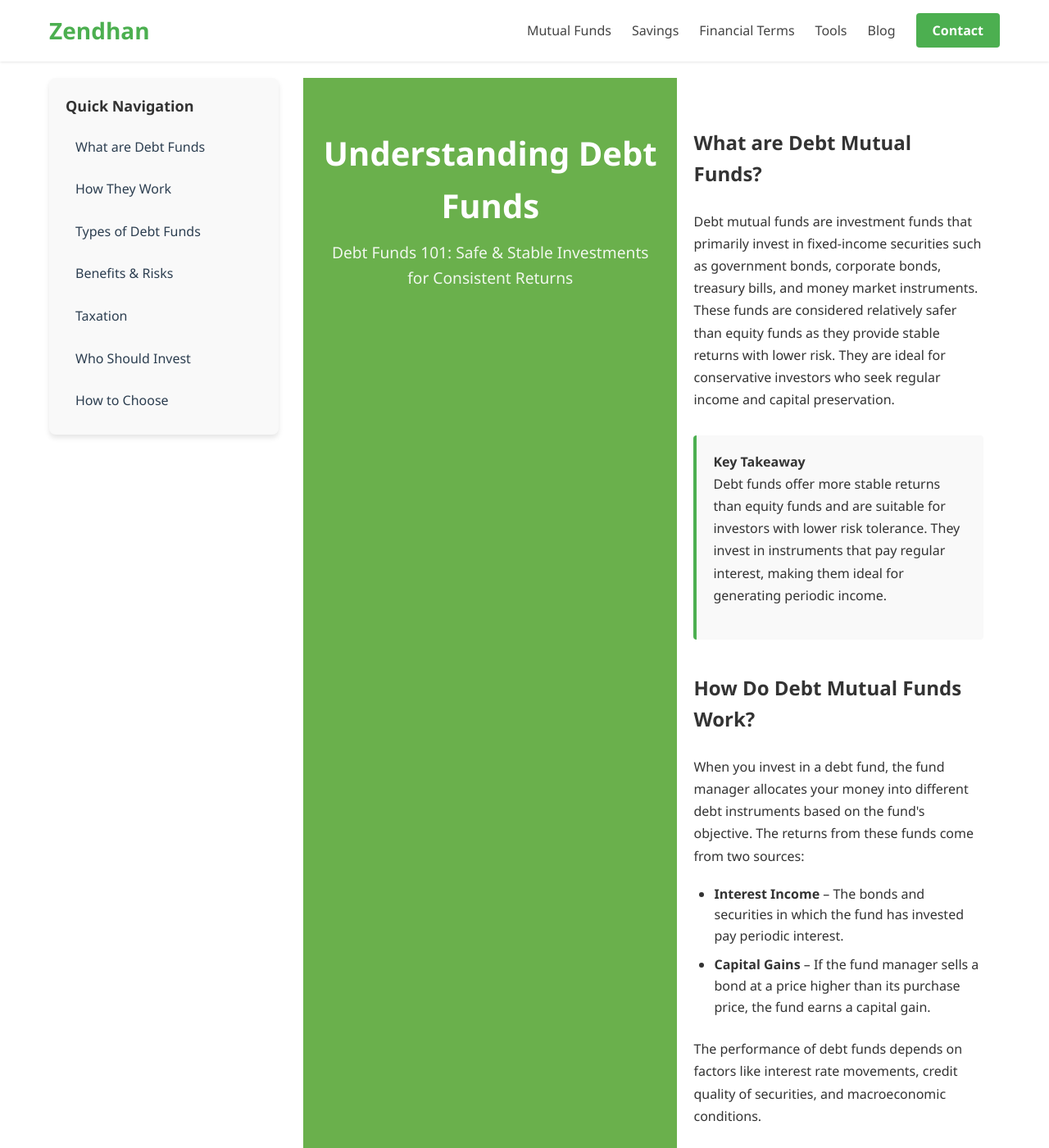
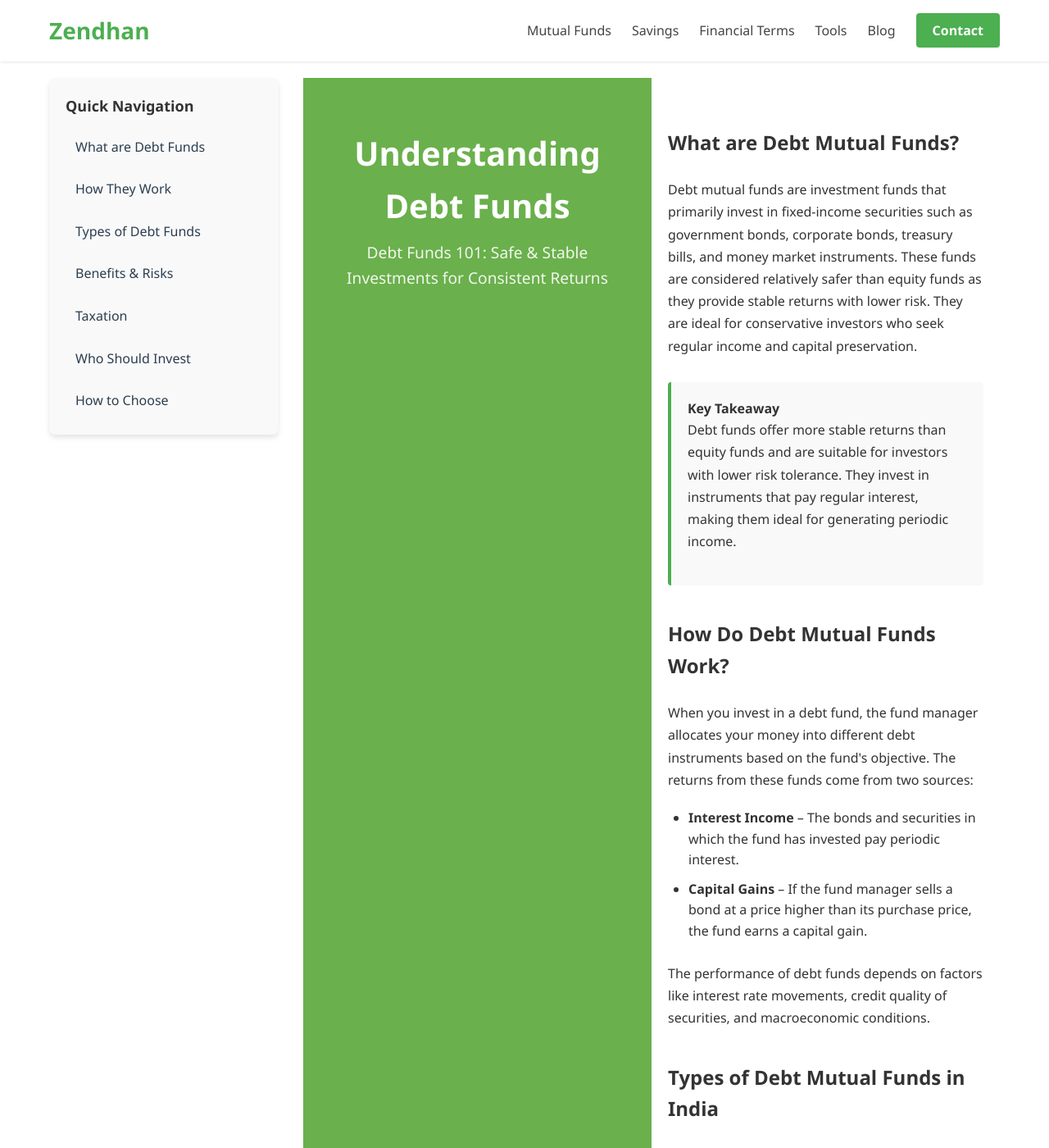
Before and after one commit to nandan11/zendhan, a Jekyll site: the page built from debt-funds.html, in a window 1280 px wide and 1400 px high. Shown: the whole window at 82% size. Built offline with Jekyll 4.4.1, drawn with Linux system fonts in a browser that asks for light colours.

Commit message:
Update debt-funds.css

```diff
--- a/assets/css/debt-funds.css
+++ b/assets/css/debt-funds.css
@@ -11,6 +11,16 @@
   max-width: 1200px;
   margin: 0 auto;
   padding: 20px;
+}
+
+/* Main content area */
+.main-content {
+  flex-grow: 1;
+  padding-left: 0;
+  padding-right: 0;
+  overflow-x: visible;
+  width: 100%;
+  margin-top: 0;
 }
 
 /* Content block styling */
@@ -104,6 +114,13 @@
   margin-right: 30px;
   flex-basis: 280px;
   flex-shrink: 0;
+  z-index: 1;
+}
+/* Right side content container */
+.right-content {
+  display: flex;
+  flex-direction: column;
+  flex-grow: 1; /* Take up remaining horizontal space */
 }
 
 .quick-navigation h3 {
@@ -142,11 +159,6 @@
   color: #4CAF50;
 }
 
-.main-content {
-  flex-grow: 1;
-  padding-left: 0;
-  padding-right: 0;
-}
 
 /* Call to action box */
 .cta-box {
@@ -174,9 +186,11 @@
   background-color: #388E3C;
 }
 
+
 /* Page title styling */
 .page-title {
-  background: #6ab04c; /* Solid green color */
+  display: flex;
+  background: #6ab04c;
   padding: 40px 0;
   text-align: center;
   margin-bottom: 10px;
@@ -298,6 +312,16 @@
 @media (max-width: 768px) {
   .page-layout {
     flex-direction: column;
+     padding: 20px 15px;
+  }
+  .content-block {
+    width: 100%;
+    box-sizing: border-box;
+  }
+  .table-responsive {
+    margin-left: -5px;
+    margin-right: -5px;
+    width: calc(100% + 10px);
   }
   .page-title {
     order: -1; /* Ensures title comes first */
@@ -305,7 +329,8 @@
     margin-bottom: 20px;
   }
 
-  .quick-navigation {
+   .quick-navigation {
+    order: 0;
     width: 100%;
     min-width: 100%;
     max-width: 100%;
@@ -321,11 +346,16 @@
     top: auto; /* Remove the sticky top property */
     overflow-y: visible; /* Allow content to flow normally */
     max-height: none; /* Remove max-height constraint */
-    order: 0;
+
   }
+
   .main-content {
-    order: 1; /* Places main content after navigation */
+    order: 1;/* Add some space between nav and content */
+    width: 100%;
+    padding-top: 15px;
+
   }
+
    header, .site-header {
     position: relative;
     z-index: 10; /* Higher z-index than the navigation */
```
